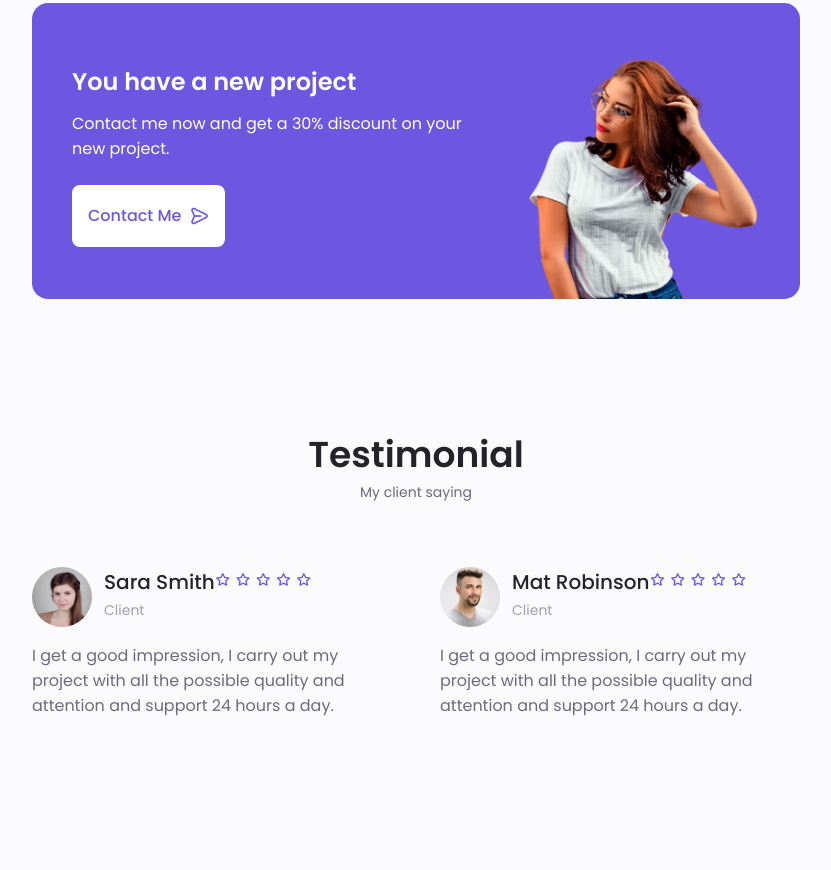
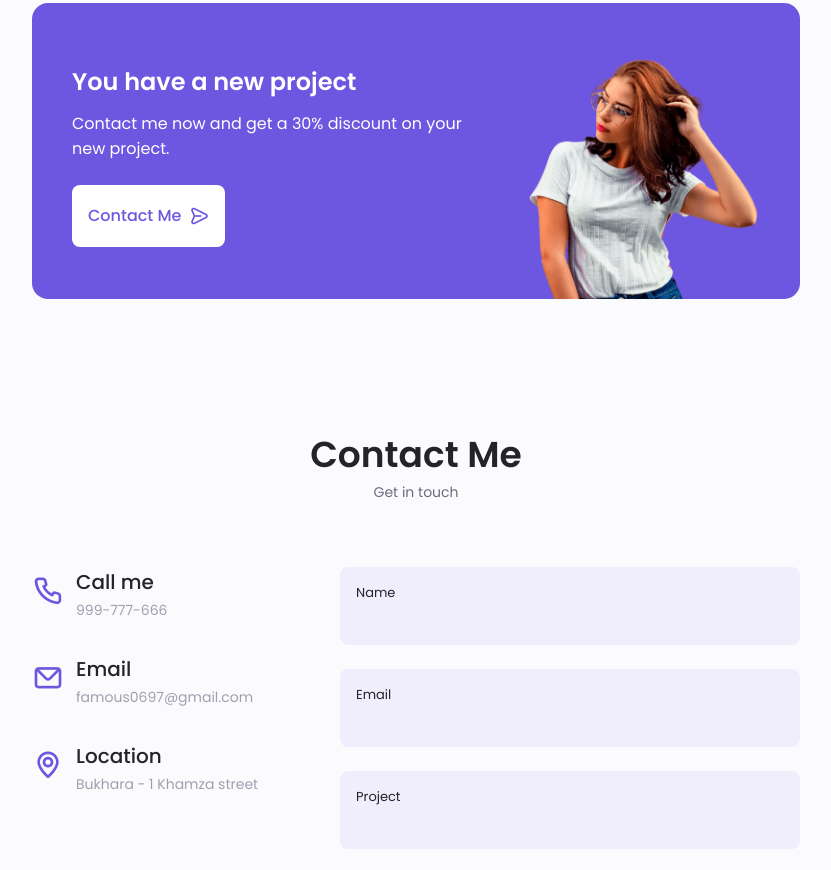
Before and after one commit to famous0697/famous0697.github.io, a plain HTML site: page index.html in a window 1280 px wide. Shown: the part 3944-4814 px from the top of the page, without its empty margins (224-1055 px from the left). Drawn offline with nearby package versions, Linux system fonts and the light colour scheme.

Commit message:
7 commit

```diff
--- a/index.html
+++ b/index.html
@@ -238,7 +238,7 @@
                             <i class="uil uil-server-network skills__icon"></i>
 
                             <div>
-                                <h1 class="skills__title">Backend developer</h1>
+                                <h1 class="skills__title">Project Management</h1>
                                 <span class="skills__subtitle">More than 1 year</span>
                             </div>
 
@@ -640,90 +640,6 @@
             </div>
         </section>
 
-        <!--==================== TESTIMONIAL ====================-->
-        <section class="testimonial section">
-            <h2 class="section__title">Testimonial</h2>
-            <span class="section__subtitle">My client saying</span>
-
-
-            <div class="testimonial__container container swiper mySwiper">
-                <div class="swiper-wrapper">
-                    <!--==================== TESTIMONIAL 1 ====================-->
-                    <div class="testimonial__content swiper-slide">
-                        <div class="testimonial__data">
-                            <div class="testimonial__header">
-                                <img src="assets/img/testimonial1.jpg" alt="" class="testimonial__img">
-
-                                <div>
-                                    <h3 class="testimonial__name">Sara Smith</h3>
-                                    <span class="testimonial__client">Client</span>
-                                </div>
-
-                                <div>
-                                    <i class="uil uil-star testimonial__icon-star"></i>
-                                    <i class="uil uil-star testimonial__icon-star"></i>
-                                    <i class="uil uil-star testimonial__icon-star"></i>
-                                    <i class="uil uil-star testimonial__icon-star"></i>
-                                    <i class="uil uil-star testimonial__icon-star"></i>
-                                </div>
-                            </div>
-                        </div>
-
-                        <p class="testimonial__description">I get a good impression, I carry out my project with all the possible quality and attention and support 24 hours a day.</p>
-                    </div>
-
-                    <!--==================== TESTIMONIAL 2 ====================-->
-                    <div class="testimonial__content swiper-slide">
-                        <div class="testimonial__data">
-                            <div class="testimonial__header">
-                                <img src="assets/img/testimonial2.jpg" alt="" class="testimonial__img">
-
-                                <div>
-                                    <h3 class="testimonial__name">Mat Robinson</h3>
-                                    <span class="testimonial__client">Client</span>
-                                </div>
-
-                                <div>
-                                    <i class="uil uil-star testimonial__icon-star"></i>
-                                    <i class="uil uil-star testimonial__icon-star"></i>
-                                    <i class="uil uil-star testimonial__icon-star"></i>
-                                    <i class="uil uil-star testimonial__icon-star"></i>
-                                    <i class="uil uil-star testimonial__icon-star"></i>
-                                </div>
-                            </div>
-                        </div>
-
-                        <p class="testimonial__description">I get a good impression, I carry out my project with all the possible quality and attention and support 24 hours a day.</p>
-                    </div>
-
-                    <!--==================== TESTIMONIAL 3 ====================-->
-                    <div class="testimonial__content swiper-slide">
-                        <div class="testimonial__data">
-                            <div class="testimonial__header">
-                                <img src="assets/img/testimonial3.jpg" alt="" class="testimonial__img">
-
-                                <div>
-                                    <h3 class="testimonial__name">Raul Harris</h3>
-                                    <span class="testimonial__client">Client</span>
-                                </div>
-
-                                <div>
-                                    <i class="uil uil-star testimonial__icon-star"></i>
-                                    <i class="uil uil-star testimonial__icon-star"></i>
-                                    <i class="uil uil-star testimonial__icon-star"></i>
-                                    <i class="uil uil-star testimonial__icon-star"></i>
-                                    <i class="uil uil-star testimonial__icon-star"></i>
-                                </div>
-                            </div>
-                        </div>
-
-                        <p class="testimonial__description">I get a good impression, I carry out my project with all the possible quality and attention and support 24 hours a day.</p>
-                    </div>
-                </div>
-                <div class="swiper-pagination swiper-pagination-testimonial"></div>
-            </div>
-        </section>
-
         <!--==================== CONTACT ME ====================-->
         <section class="contact section" id="contact">
             <h2 class="section__title">Contact Me</h2>
```
